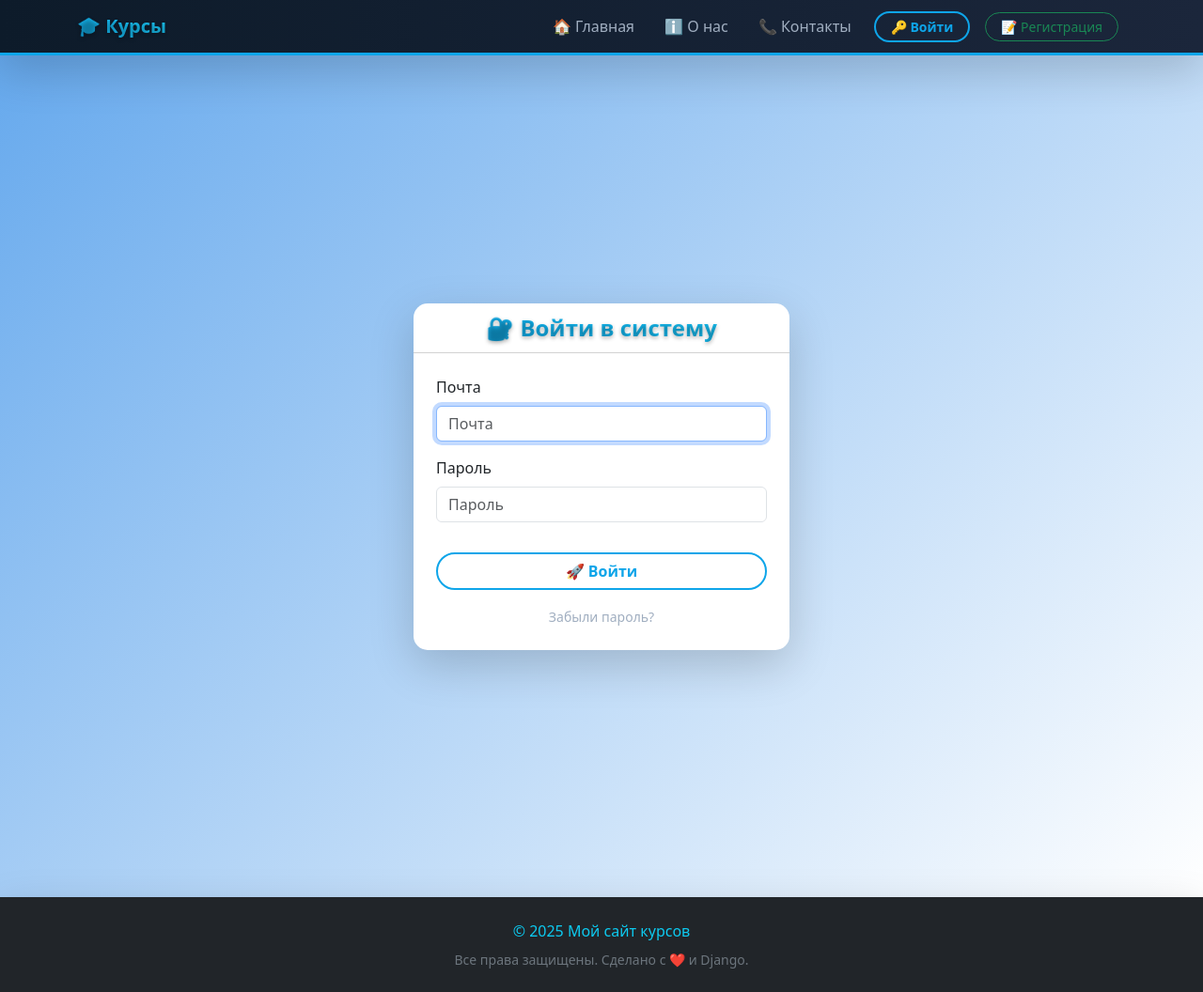
After one commit to KonstantinPohodyaev/learn_flow, a Django app: page /auth/login/ in a window 1280 px wide. The commit adds this page. Shown: the whole page at 94% size. Run offline with Django 5.2, Linux system fonts and the light colour scheme; some libraries are stand-ins or nearby versions.

Commit message:
Add login and logged_out custom templates

```diff
--- a/learn_flow/courses/models.py
+++ b/learn_flow/courses/models.py
@@ -253,7 +253,6 @@ class Certificate(models.Model):
     def __str__(self):
         return self.file.name
 
-
     def delete(self, *args, **kwargs):
         if self.file:
             if os.path.isfile(self.file.path):
--- a/learn_flow/learn_flow/settings.py
+++ b/learn_flow/learn_flow/settings.py
@@ -101,3 +101,5 @@ MEDIA_URL = 'media/'
 MEDIA_ROOT = 'media'
 
 DEFAULT_AUTO_FIELD = 'django.db.models.BigAutoField'
+
+LOGIN_REDIRECT_URL = 'courses:course_list'
--- a/learn_flow/learn_flow/urls.py
+++ b/learn_flow/learn_flow/urls.py
@@ -6,6 +6,7 @@ from django.urls import include, path
 urlpatterns = [
     path('admin/', admin.site.urls),
     path('quiz/', include('quizzes.urls')),
+    path('auth/', include('django.contrib.auth.urls')),
     path('', include('courses.urls'))
 ]
 
--- a/learn_flow/templates/courses/lesson_detail.html
+++ b/learn_flow/templates/courses/lesson_detail.html
@@ -68,12 +68,14 @@
               ← Назад к урокам
             </a>
           </li>
+          {% if user.is_authenticated %}
             <li class="nav-item mx-2">
               <a href="{% url 'quizzes:quiz_passing' lesson.pk %}"
               class="btn btn-outline-success rounded-pill mx-2">
                 Пройти тест
               </a>
             </li>
+          {% endif %}
         </ul>
       </div>
     </div>
--- a/learn_flow/templates/includes/header.html
+++ b/learn_flow/templates/includes/header.html
@@ -11,19 +11,45 @@
     <div class="collapse navbar-collapse" id="navbarNav">
       <ul class="navbar-nav ms-auto align-items-center">
         <li class="nav-item mx-2">
-          <a class="nav-link custom-link" href="{% url 'courses:course_list' %}">🏠 Главная</a>
+          <a class="nav-link custom-link {% if request.resolver_match.url_name == 'course_list' %}active{% endif %}"
+             aria-current="{% if request.resolver_match.url_name == 'course_list' %}page{% endif %}"
+             href="{% url 'courses:course_list' %}">🏠 Главная</a>
         </li>
         <li class="nav-item mx-2">
-          <a class="nav-link custom-link" href="#">ℹ️ О нас</a>
+          <a class="nav-link custom-link {% if request.resolver_match.url_name == 'about' %}active{% endif %}"
+             aria-current="{% if request.resolver_match.url_name == 'about' %}page{% endif %}"
+             href="">ℹ️ О нас</a>
         </li>
         <li class="nav-item mx-2">
-          <a class="nav-link custom-link" href="#">📞 Контакты</a>
+          <a class="nav-link custom-link {% if request.resolver_match.url_name == 'contacts' %}active{% endif %}"
+             aria-current="{% if request.resolver_match.url_name == 'contacts' %}page{% endif %}"
+             href="">📞 Контакты</a>
         </li>
-
-        {% if user.is_superuser %}
+        {% if user.is_authenticated %}
+          {% if user.is_superuser %}
+            <li class="nav-item mx-2">
+              <a class="btn btn-sm btn-outline-info rounded-pill px-3 custom-btn-outline" href="{% url 'admin:index' %}">
+                ⚙️ Админка
+              </a>
+            </li>
+          {% endif %}
           <li class="nav-item mx-2">
-            <a class="btn btn-sm btn-outline-info rounded-pill px-3 custom-btn-outline" href="{% url 'admin:index' %}">
-              ⚙️ Админка
+            <form method="post" action="{% url 'logout' %}" class="d-inline">
+              {% csrf_token %}
+              <button type="submit" class="btn btn-sm btn-outline-info rounded-pill px-3 custom-btn-outline">
+                🚪 Выйти
+              </button>
+            </form>
+          </li>
+        {% else %}
+          <li class="nav-item mx-2">
+            <a class="btn btn-sm custom-btn-outline rounded-pill px-3" href="{% url 'login' %}">
+              🔑 Войти
+            </a>
+          </li>
+          <li class="nav-item mx-2">
+            <a class="btn btn-sm btn-outline-success rounded-pill px-3" href="">
+              📝 Регистрация
             </a>
           </li>
         {% endif %}
@@ -44,6 +70,7 @@
     -webkit-text-fill-color: transparent;
     transition: background-position 0.5s ease;
     background-size: 200% 200%;
+    text-shadow: 0 2px 4px rgba(0, 0, 0, 0.3);
   }
   .gradient-text:hover {
     background-position: 100% 0;
@@ -74,13 +101,28 @@
     width: 100%;
   }
 
+  .custom-link.active {
+    color: #22d3ee;
+  }
+  .custom-link.active::after {
+    width: 100%;
+  }
+
   .custom-btn-outline {
     border-color: #0ea5e9;
     color: #0ea5e9;
-    transition: background-color 0.3s ease, color 0.3s ease;
+    transition: background 0.3s ease, color 0.3s ease;
   }
   .custom-btn-outline:hover {
-    background-color: #0ea5e9;
+    background: linear-gradient(90deg, #0ea5e9, #22d3ee);
     color: #0f172a;
   }
+
+  @media (max-width: 991px) {
+    .navbar-collapse {
+      background: #1b263b;
+      padding: 1rem;
+      border-radius: 10px;
+    }
+  }
 </style>
--- a/learn_flow/templates/quizzes/quiz_not_exist.html
+++ b/learn_flow/templates/quizzes/quiz_not_exist.html
@@ -19,7 +19,7 @@
       </a>
       {% if user.is_superuser %}
         <a class="btn btn-outline-warning rounded-pill w-75"
-           href="">
+           href="{% url 'quizzes:quiz_create' lesson.pk %}">
           ➕ Добавить тест к уроку
         </a>
       {% endif %}
--- /dev/null
+++ b/learn_flow/templates/registration/login.html
@@ -0,0 +1,104 @@
+{% extends "base.html" %}
+{% load django_bootstrap5 %}
+
+{% block content %}
+<div class="d-flex justify-content-center align-items-center min-vh-100">
+  <div class="card login-card shadow-lg border-0">
+    <div class="card-header text-center gradient-text fw-bold fs-4">
+      🔐 Войти в систему
+    </div>
+    <div class="card-body p-4">
+
+      {% if next %}
+        {% if user.is_authenticated %}
+          <div class="alert alert-warning">
+            У вашего аккаунта нет доступа к этой странице.
+            Войдите под другим аккаунтом.
+          </div>
+        {% else %}
+          <div class="alert alert-info">
+            Пожалуйста, войдите в систему, чтобы просматривать эту страницу.
+          </div>
+        {% endif %}
+      {% endif %}
+
+      <form method="post" action="{% url 'login' %}">
+        {% csrf_token %}
+        {% bootstrap_form form %}
+        <input type="hidden" name="next" value="{{ next }}">
+
+        <button type="submit" class="btn w-100 custom-btn-outline mt-3">
+          🚀 Войти
+        </button>
+      </form>
+
+      <div class="text-center mt-3">
+        <a href="{% url 'password_reset' %}" class="custom-link small">Забыли пароль?</a>
+      </div>
+    </div>
+  </div>
+</div>
+
+<style>
+  /* Карточка */
+  .login-card {
+    width: 100%;
+    max-width: 400px;
+    border-radius: 15px;
+    overflow: hidden;
+  }
+
+  /* Заголовок */
+  .gradient-text {
+    background: linear-gradient(45deg, #0ea5e9, #22d3ee);
+    -webkit-background-clip: text;
+    -webkit-text-fill-color: transparent;
+    background-size: 200% 200%;
+    transition: background-position 0.5s ease;
+  }
+  .gradient-text:hover {
+    background-position: 100% 0;
+  }
+
+  /* Кнопка */
+  .custom-btn-outline {
+    border: 2px solid #0ea5e9;
+    color: #0ea5e9;
+    font-weight: 600;
+    transition: all 0.3s ease;
+    border-radius: 25px;
+  }
+  .custom-btn-outline:hover {
+    background: linear-gradient(90deg, #0ea5e9, #22d3ee);
+    color: #0f172a;
+    transform: translateY(-2px);
+    box-shadow: 0 4px 12px rgba(14,165,233,0.3);
+  }
+
+  /* Ссылка */
+  .custom-link {
+    color: #a0aec0;
+    position: relative;
+    text-decoration: none;
+    transition: color 0.3s ease;
+  }
+  .custom-link::after {
+    content: '';
+    display: block;
+    height: 2px;
+    width: 0;
+    background: #0ea5e9;
+    transition: width 0.3s ease;
+    position: absolute;
+    bottom: -2px;
+    left: 0;
+    border-radius: 2px;
+  }
+  .custom-link:hover {
+    color: #22d3ee;
+  }
+  .custom-link:hover::after {
+    width: 100%;
+  }
+</style>
+{% endblock %}
```
Also changed, not shown: learn_flow/courses/views.py (+28 -20 lines), learn_flow/templates/courses/course_list.html (+7 -5 lines), learn_flow/templates/registration/logged_out.html (added, +58 -0 lines). Lines whose indentation alone changed are shown as unchanged.
